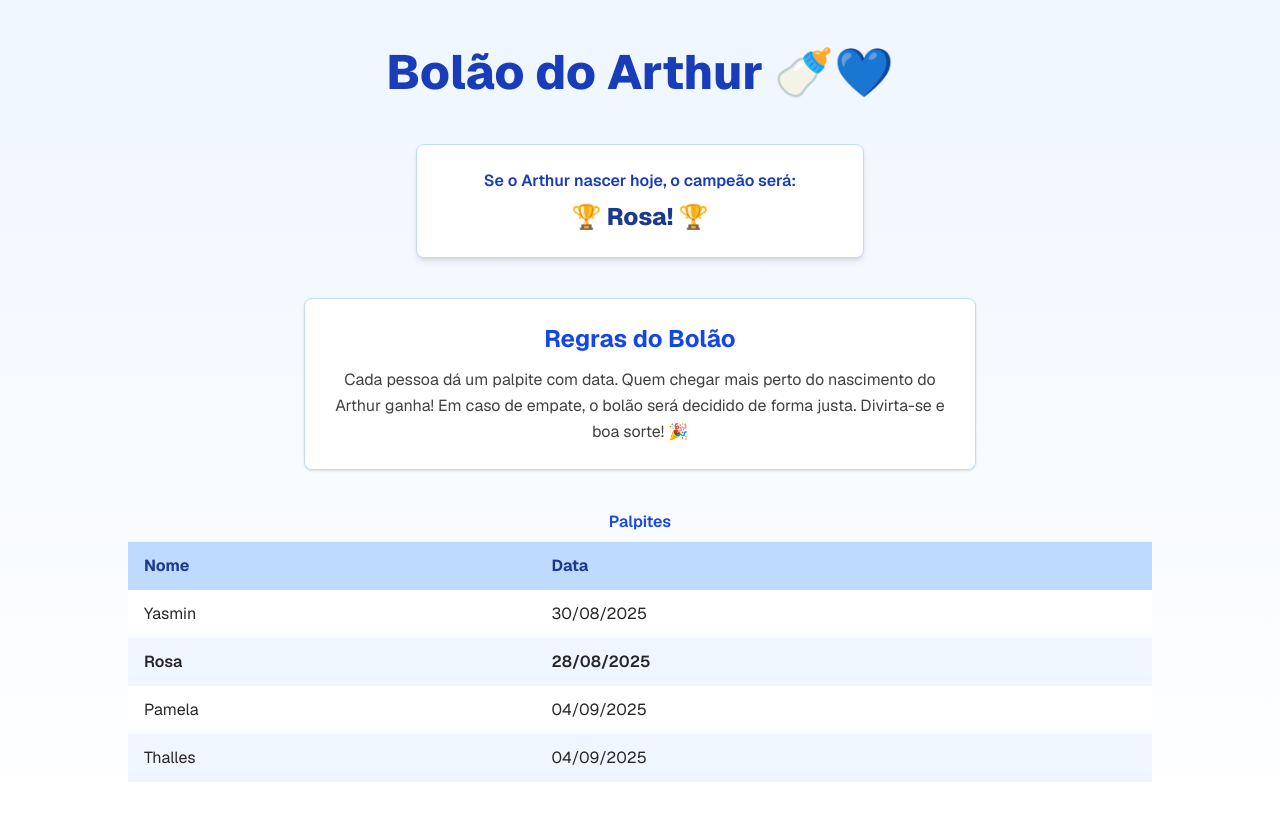
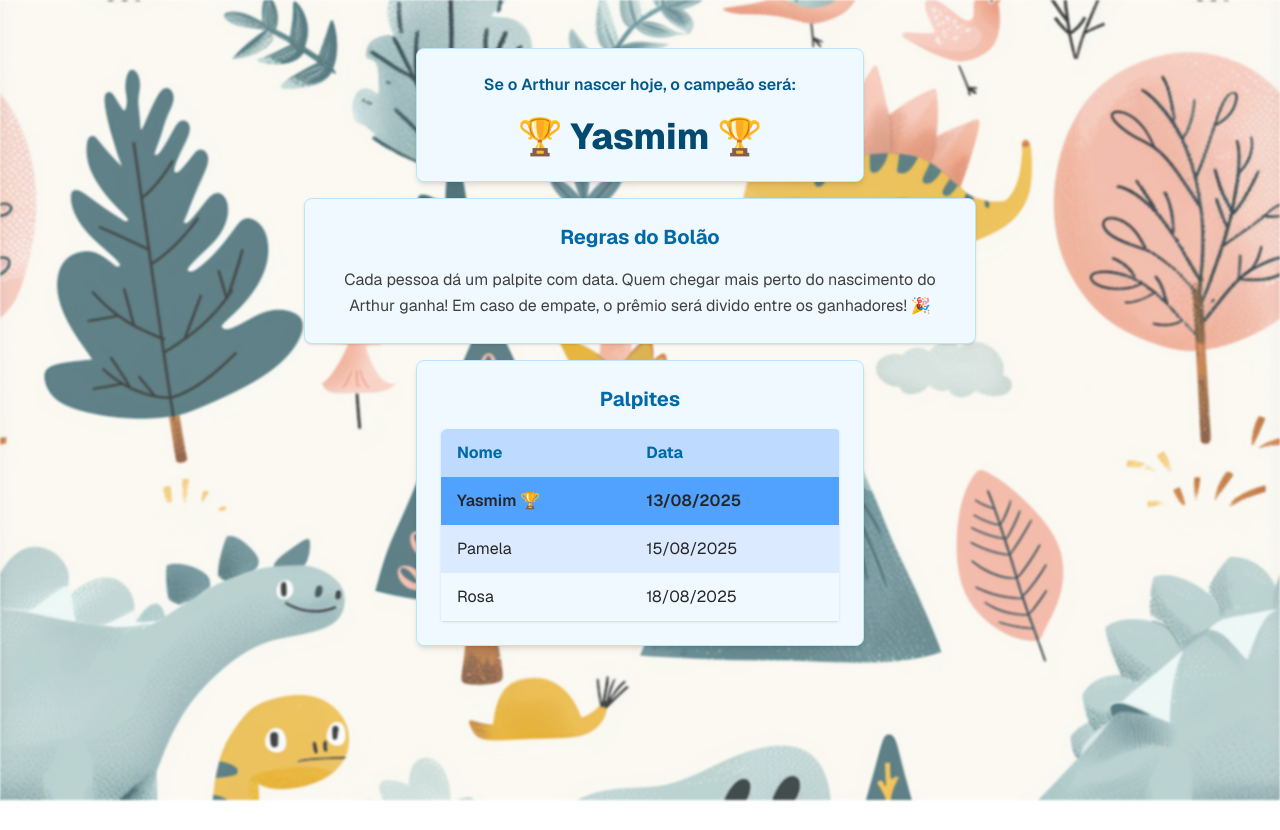
Before and after one commit to thallesBueno/baby-pool, a Next.js app: page / in a window 1280 px wide. After the commit the page ends 800 px from the top, so only its background shows below. Built offline with nearby package versions, Linux system fonts and the light colour scheme.

Commit message:
ajuste layout

```diff
--- a/src/app/page.tsx
+++ b/src/app/page.tsx
@@ -2,95 +2,124 @@
 
 const bets = [
   {
-    name: "Yasmin",
-    date: "2025-08-30",
+    name: "Yasmim",
+    date: "2025/08/13",
   },
   {
     name: "Rosa",
-    date: "2025-08-28",
+    date: "2025/08/18",
   },
   {
     name: "Pamela",
-    date: "2025-09-04",
-  },
-  {
-    name: "Thalles",
-    date: "2025-09-04",
+    date: "2025/08/15",
   },
 ];
 
 // Função para saber quem tá vencendo (mais próximo da data)
-function getClosestBet(today: Date) {
-  const betsWithDistance = bets.map((bet) => {
+function getClosestBets(today: Date) {
+  const betsWithDistance = bets
+    .filter((bet) => !!bet.date)
+    .map((bet) => {
       const betDate = new Date(bet.date);
       const diff = Math.abs(betDate.getTime() - today.getTime());
       return { ...bet, diff };
     });
 
-  return betsWithDistance.sort((a, b) => a.diff - b.diff)[0];
+  betsWithDistance.sort((a, b) => a.diff - b.diff);
+
+  const closestDiff = betsWithDistance[0]?.diff;
+
+  const winners = betsWithDistance.filter((bet) => bet.diff === closestDiff);
+
+  return winners;
 }
 
 export default function Home() {
   const today = new Date("2025-07-11");
-  const closest = getClosestBet(today);
+  const closestBets = getClosestBets(today);
+
+  // Cria uma cópia ordenada
+  const sortedBets = [...bets].sort(
+    (a, b) => new Date(a.date).getTime() - new Date(b.date).getTime()
+  );
 
   return (
-    <main className="flex flex-col items-center min-h-screen bg-gradient-to-b from-blue-50 to-white px-4 py-12 md:px-8 gap-10 font-sans text-neutral-800">
-      <header className="text-center">
-        <h1 className="text-3xl md:text-5xl font-extrabold text-blue-800 mb-2">
-          Bolão do Arthur 🍼💙
-        </h1>
-      </header>
+    <>
+      {/* BACKGROUND BLUR LAYER */}
+      <div
+        className="fixed inset-0 z-0 bg-[url('/bg.png')] bg-no-repeat bg-cover bg-center filter blur-[1px] opacity-80"
+        aria-hidden="true"
+      />
+
+      {/* CONTEÚDO PRINCIPAL */}
+      <main className="relative z-10 flex flex-col items-center min-h-screen bg-transparent px-4 py-12 md:px-8 gap-4 font-sans text-neutral-800">
 
         <section
           aria-label="Palpite mais próximo"
-        className="bg-white border border-blue-200 rounded-lg p-4 md:p-6 shadow-md text-center w-full max-w-md"
+          className="bg-sky-50 border border-sky-200 rounded-lg p-4 md:p-6 py-8 shadow-md text-center w-full max-w-md"
         >
-        <p className="mb-2 text-md font-semibold text-blue-800">
-         Se o Arthur nascer hoje, o campeão será:{" "} <br />
+          <p className="mb-1 text-md font-semibold text-sky-800">
+            {closestBets.length === 1
+              ? "Se o Arthur nascer hoje, o campeão será:"
+              : "Se o Arthur nascer hoje, os campeões serão:"}
+            <br />
           </p>
-        <span className="text-2xl pt-4 font-extrabold text-blue-900"> 🏆 {closest.name}! 🏆 </span>
+         {closestBets.map((bet) => (
+            <p key={bet.name} className="text-4xl pt-4 font-extrabold text-sky-900">
+              🏆 {bet.name} 🏆
+            </p>
+            ))}
         </section>
 
         <section
           aria-label="Regras do Bolão"
-        className="bg-white border border-blue-200 rounded-lg p-6 shadow-sm text-center max-w-2xl"
+          className="bg-sky-50 border border-sky-200 rounded-lg p-6 shadow-sm text-center max-w-2xl"
         >
-        <h2 className="text-2xl font-bold text-blue-700 mb-3">
+          <h2 className="text-xl font-bold text-sky-700 mb-4">
             Regras do Bolão
           </h2>
           <p className="text-neutral-700 leading-relaxed">
-          Cada pessoa dá um palpite com data. Quem chegar mais perto do nascimento do Arthur ganha! Em caso de empate, o bolão será decidido de forma justa. Divirta-se e boa sorte! 🎉
+            Cada pessoa dá um palpite com data. Quem chegar mais perto do
+            nascimento do Arthur ganha! Em caso de empate, o prêmio será divido entre os ganhadores! 🎉
           </p>
         </section>
 
         <section
           aria-label="Tabela de Palpites"
-        className="w-full max-w-5xl overflow-x-auto"
+          className="overflow-x-auto bg-sky-50 border border-sky-200 rounded-lg p-4 md:p-6 shadow-md text-center w-full max-w-md"
         >
           <table className="w-full shadow-sm text-sm md:text-base">
-          <caption className="caption-top mb-2 font-semibold text-blue-700">
+            <caption className="text-xl font-bold text-sky-700 mb-4">
               Palpites
             </caption>
-          <thead className="bg-blue-200 text-blue-900">
+            <thead className="bg-blue-200 text-sky-700">
               <tr>
-              <th scope="col" className="px-4 py-3 text-left">Nome</th>
-              <th scope="col" className="px-4 py-3 text-left">Data</th>
+                <th scope="col" className="px-4 py-3 text-left rounded-tl-md">
+                  Nome
+                </th>
+                <th scope="col" className="px-4 py-3 text-left rounded-tr -md">
+                  Data
+                </th>
               </tr>
             </thead>
             <tbody>
-            {bets.map((bet, idx) => (
+              {sortedBets.map((bet, idx) => (
                 <tr
                   key={idx}
                   className={`${
-                  bet.name === closest.name
-                    ? "bg-blue-50 font-semibold"
-                    : "bg-white"
-                } even:bg-blue-50`}
+                    closestBets.some((winner) => winner.name === bet.name)
+                      ? "!bg-blue-400 font-semibold"
+                      : "bg-sky-50"
+                  } even:bg-blue-100 text-left`}
                 >
-                <td className="px-4 py-3">{bet.name}</td>
                   <td className="px-4 py-3">
-                  {new Date(bet.date).toLocaleDateString("pt-BR")}
+                    {bet.name}
+                    {closestBets.some((winner) => winner.name === bet.name) && " 🏆"}
+                  </td>
+                  <td className="px-4 py-3">
+                    {bet.date
+                      ? new Date(bet.date).toLocaleDateString("pt-BR")
+                      : "-"}
                   </td>
                 </tr>
               ))}
@@ -98,5 +127,6 @@ export default function Home() {
           </table>
         </section>
       </main>
+    </>
   );
 }
```
Also changed, not shown: public/bg.png (added), 1 other file (tests, documents, lock files or other folders). Lines whose indentation alone changed are shown as unchanged.
